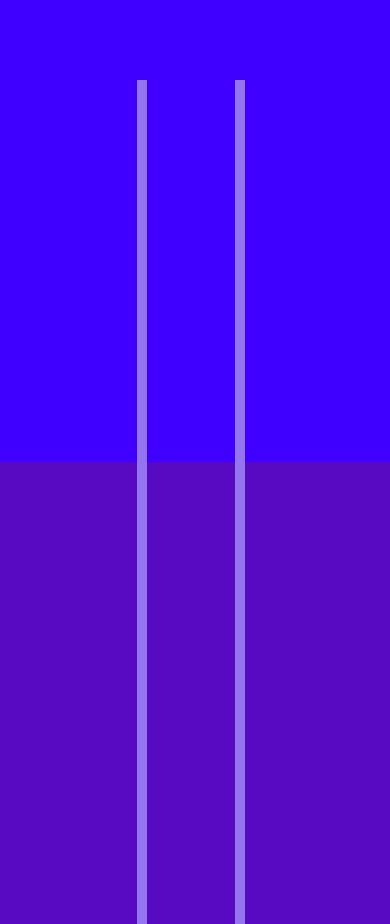
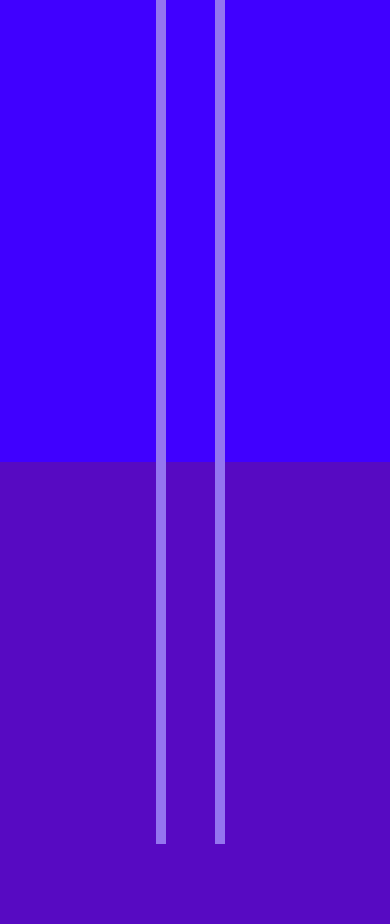
Before and after one commit to benjaminluck/workshop, a plain HTML site: page works/02/index.html in a window 390 px wide. Shown: the top 924 px of the page. Drawn offline with Linux system fonts and the light colour scheme.

Commit message:
Mobile fixes for work/02

```diff
--- a/works/02/index.html
+++ b/works/02/index.html
@@ -5,8 +5,12 @@
         <link rel="stylesheet" type="text/css" href="styles/style.css"></link>
     </head>
     <body>
-        <div class="cross left"></div>
-        <div class="cross right"></div>
+        <div class="cross-container">
+            <div class="cross-hold">
+                <div class="cross left"></div>
+                <div class="cross right"></div>
+            </div>
+        </div>
         <div class="ground one">
         </div>
         <div class="ground two">
--- a/works/02/js/scene.js
+++ b/works/02/js/scene.js
@@ -44,3 +44,4 @@ function freezeMotion(event) {
 window.addEventListener('deviceorientation', handleMotion);
 window.addEventListener('mousemove', handleMotion);
 window.addEventListener('click', freezeMotion);
+window.addEventListener('touchstart', freezeMotion);
--- a/works/02/styles/style.css
+++ b/works/02/styles/style.css
@@ -5,8 +5,7 @@ body{
 }
 
 .cross{
-  top: 80px;
-  left: 55%;
+  top: 0px;
   position: absolute;
   width: 10px;
   height: 100vh;
@@ -14,10 +13,17 @@ body{
 }
 
 .cross.left{
-  margin-left: -20%;
+  left:40%;
 }
+
 .cross.right{
-  margin-left: 20;
+  left:55%;
+}
+
+.cross-container{
+  display: flex;
+  padding: 0% 40%;
+  width: 100%;
 }
 
 .ground{
```
